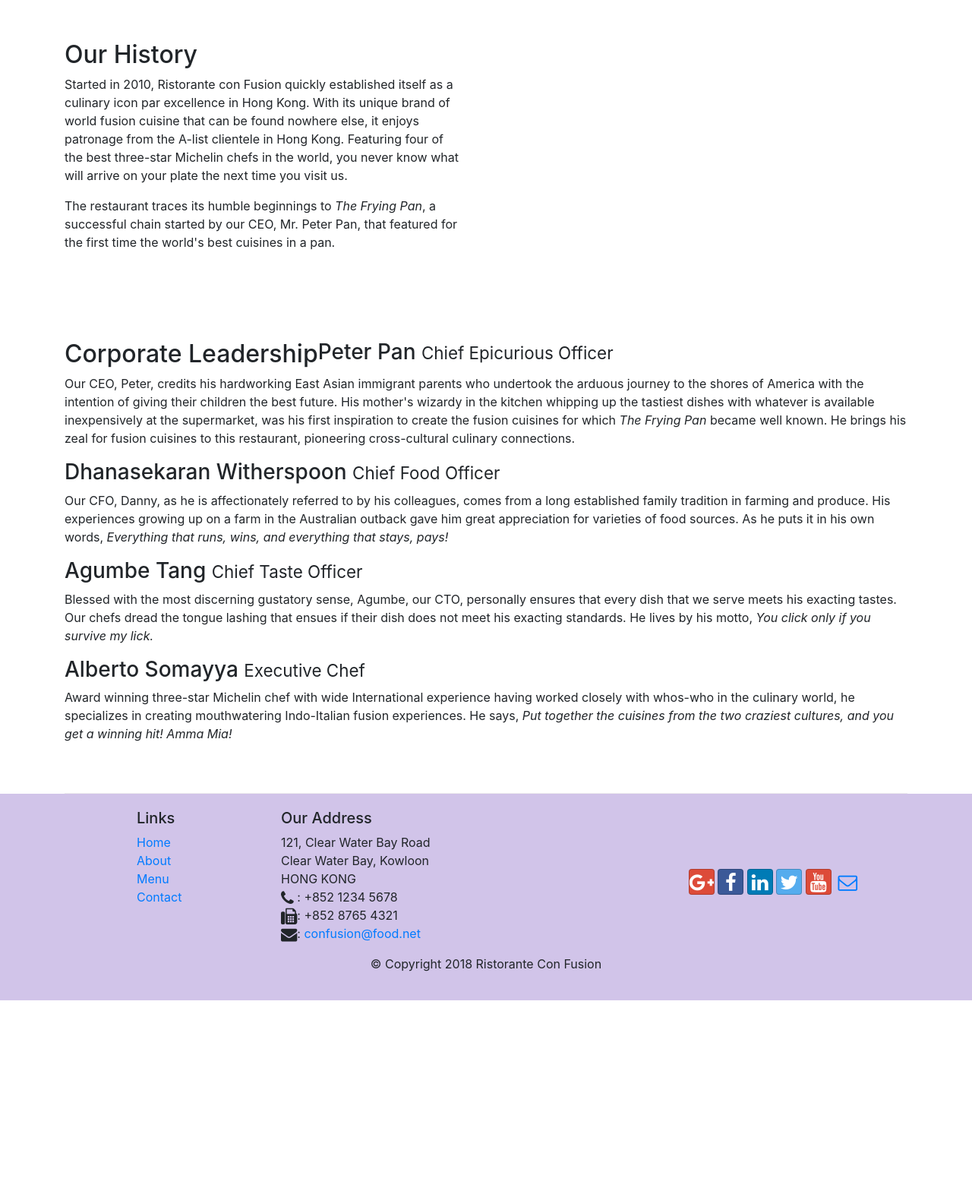
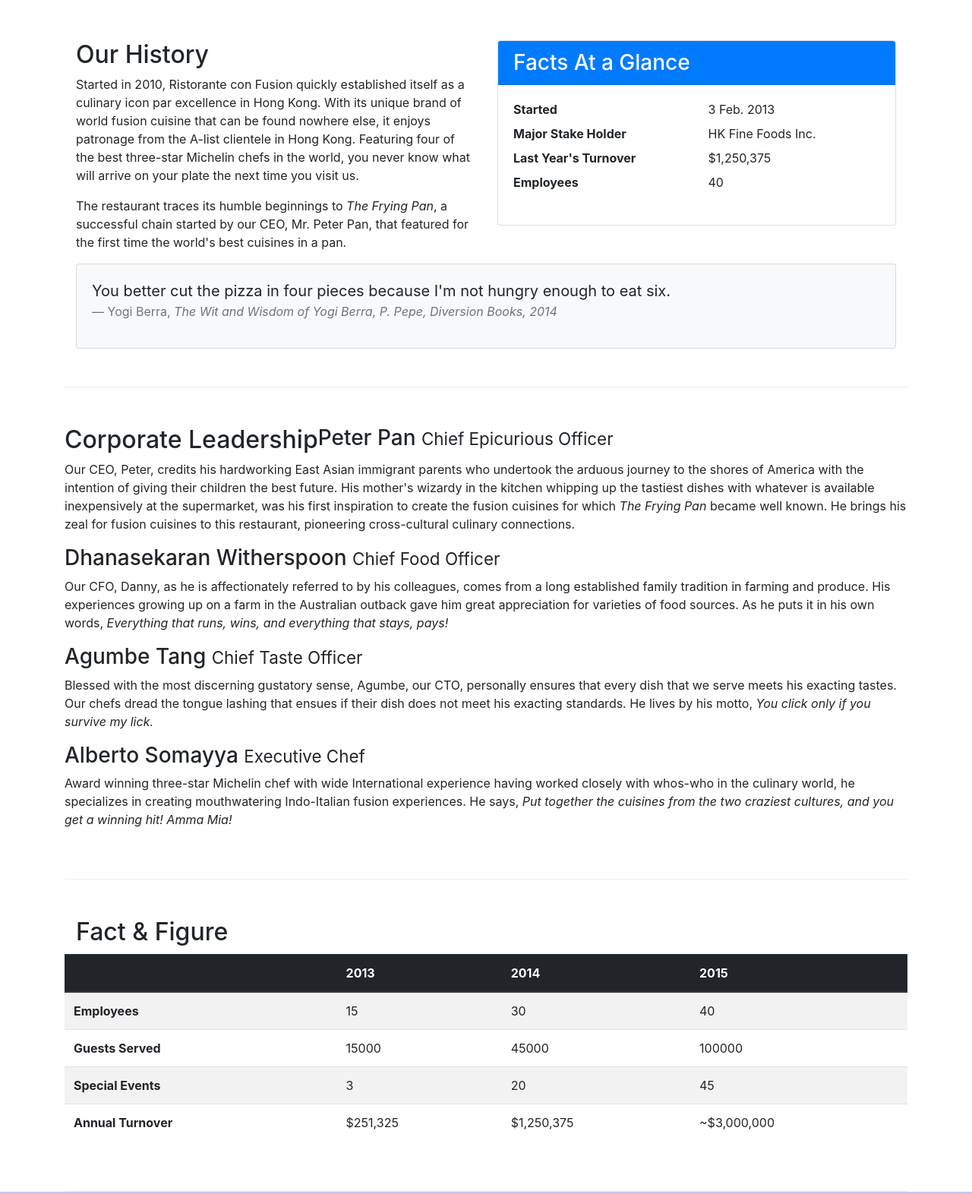
Before and after one commit to Sandar-Oo/navbar-and-breadcrumb, a website: page aboutus.html in a window 1280 px wide. Shown: the part 462-2034 px from the top of the page at 76% size. Before the commit the page ends 1779 px from the top, so only its background shows below. Drawn offline with nearby package versions, Linux system fonts and the light colour scheme.

Commit message:
Table and Card

```diff
--- a/aboutus.html
+++ b/aboutus.html
@@ -58,16 +58,49 @@
                <hr>
 
         </div>
+<div class="container">
+        <div class="row row-content">
 
-        <div class="container">
-            <div class="row col-sm-6 space">
+            <div class=" col-sm-6 ">
                 <h2>Our History</h2>
                 <p>Started in 2010, Ristorante con Fusion quickly established itself as a culinary icon par excellence in Hong Kong. With its unique brand of world fusion cuisine that can be found nowhere else, it enjoys patronage from the A-list clientele in Hong Kong.  Featuring four of the best three-star Michelin chefs in the world, you never know what will arrive on your plate the next time you visit us.</p>
                 <p>The restaurant traces its humble beginnings to <em>The Frying Pan</em>, a successful chain started by our CEO, Mr. Peter Pan, that featured for the first time the world's best cuisines in a pan.</p>
             </div>
-            <div>
+            <div class="col-12 col-sm-6">
+                <div class="card">
+                    <h3 class="card-header bg-primary text-white">Facts At a Glance</h3>
+                    <div class="card-body">
+                        <dl class="row">
+                            <dt class="col-6">Started</dt>
+                            <dd class="col-6">3 Feb. 2013</dd>
+                            <dt class="col-6">Major Stake Holder</dt>
+                            <dd class="col-6">HK Fine Foods Inc.</dd>
+                            <dt class="col-6">Last Year's Turnover</dt>
+                            <dd class="col-6">$1,250,375</dd>
+                            <dt class="col-6">Employees</dt>
+                            <dd class="col-6">40</dd>
+
+                        </dl>
+                    </div>
+                </div>
+
+        </div>
+        <div class="col-12">
+            <div class="card card-body bg-light">
+                <blockquote class="blockquote">
+                    <p class="mb-0">You better cut the pizza in four pieces because
+                        I'm not hungry enough to eat six.</p>
+                    <footer class="blockquote-footer">Yogi Berra,
+                        <cite title="Source Title">The Wit and Wisdom of Yogi Berra,
+                        P. Pepe, Diversion Books, 2014</cite>
+                    </footer>
+                </blockquote>
             </div>
         </div>
+
+        </div>
+    </div>
+
 
 
         <div class="container">
@@ -85,6 +118,51 @@
                 <h3>Alberto Somayya <small>Executive Chef</small></h3>
                 <div class="d-none d-sm-block">
                 <p>Award winning three-star Michelin chef with wide International experience having worked closely with whos-who in the culinary world, he specializes in creating mouthwatering Indo-Italian fusion experiences. He says, <em>Put together the cuisines from the two craziest cultures, and you get a winning hit! Amma Mia!</em></p></div>
+            </div>
+            <div class="row row-content">
+                <div class="col-12 col-sm-9">
+                    <h2>Fact &amp; Figure</h2>
+                    <div class="col-12 col-sm-3"></div>
+                </div>
+                <div class="table-responsive">
+                    <table class="table table-striped">
+                        <thead class="thead-dark">
+                            <tr>
+                                <th>&nbsp;</th>
+                                <th>2013</th>
+                                <th>2014</th>
+                                <th>2015</th>
+                             </tr>
+                        </thead>
+                        <tbody>
+                            <tr>
+                                <th>Employees</th>
+                                <td>15</td>
+                                <td>30</td>
+                                <td>40</td>
+                            </tr>
+                            <tr>
+                                <th>Guests Served</th>
+                                <td>15000</td>
+                                <td>45000</td>
+                                <td>100000</td>
+                            </tr>
+                            <tr>
+                                <th>Special Events</th>
+                                <td>3</td>
+                                <td>20</td>
+                                <td>45</td>
+                            </tr>
+                            <tr>
+                                <th>Annual Turnover</th>
+                                <td>$251,325</td>
+                                <td>$1,250,375</td>
+                                <td>~$3,000,000</td>
+                            </tr>
+
+                        </tbody>
+                    </table>
+                </div>
             </div>
        </div>
 
```
